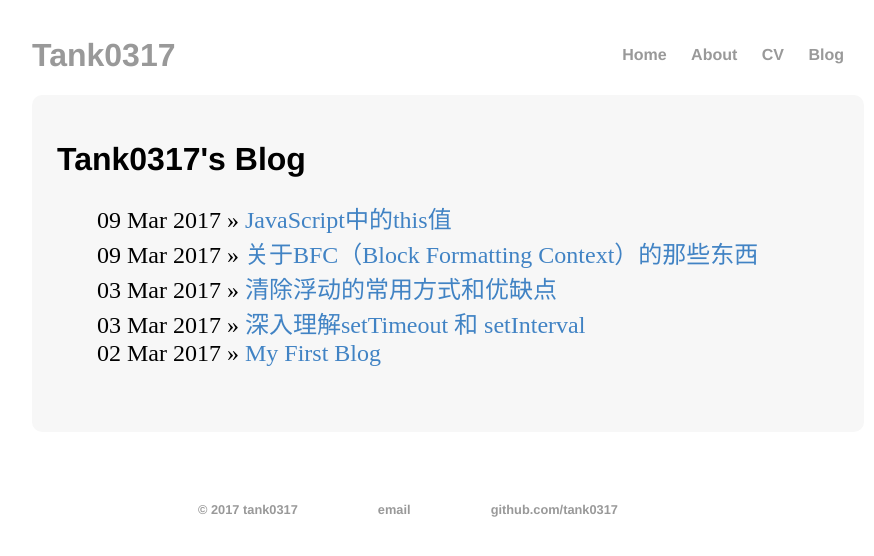
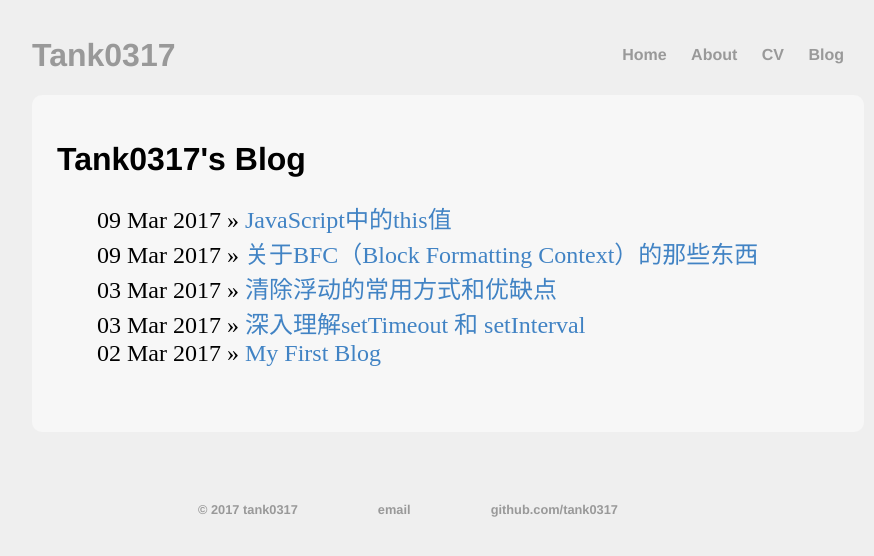
Before and after one commit to tank0317/tank0317.github.io, a Jekyll site: the page built from blog/index.html, in a window 1280 px wide. Shown: the top 556 px of the page, without its empty margins (192-1066 px from the left). Built offline with Jekyll 4.4.1, drawn with Linux system fonts in a browser that asks for light colours.

Commit message:
update index page and related css

```diff
--- a/css/main.css
+++ b/css/main.css
@@ -1,7 +1,7 @@
 body {
     margin: 30px auto;
     width: 65%;
-    background-color: #fff;
+    background-color: #efefef;
 }
 
 header.basic {
@@ -103,7 +103,7 @@
 .post_title {
     margin: 7px auto;
 }
-.post_tags .post_date {
+.post_tags, .post_date {
     margin: 0 auto;
 }
 
--- a/index.html
+++ b/index.html
@@ -26,7 +26,7 @@
 			<p class="post_tags">{% for tag in post.tags %} <span class="tag">{{ tag | remove: ',' }}</span> {% endfor %}</p>
 			<p class="post_date"><small>{{ post.date | date: "%Y-%m-%d" }}</small></p>
 		</header>
-		<p class="post_excerpt">{{ post.content | truncate: 150 }}......</p>
+		<p class="post_excerpt">{{ post.content | strip_html | truncate: 150 }}......</p>
 	</article>
 	{% endfor %}
 </section>
```
